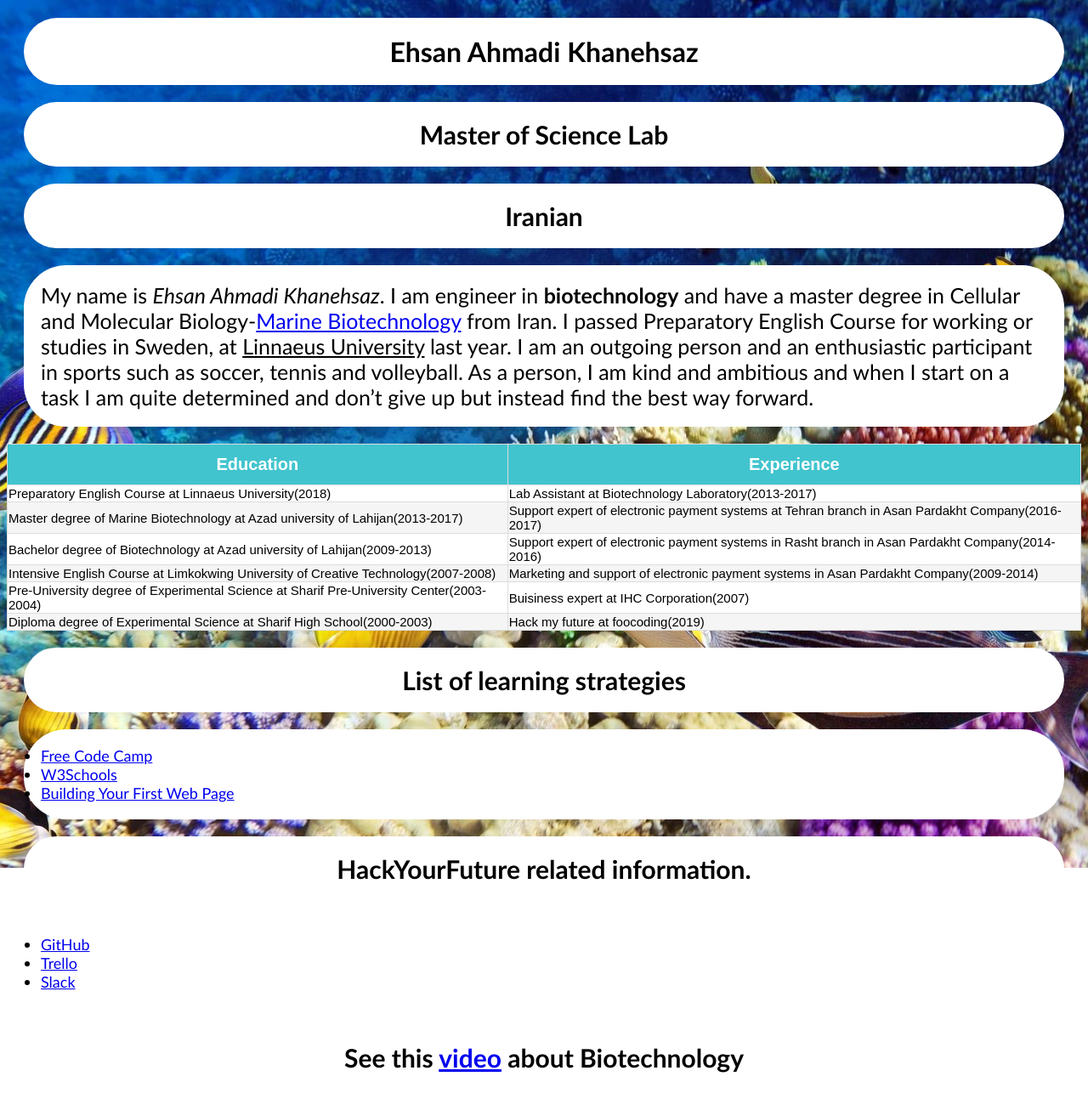
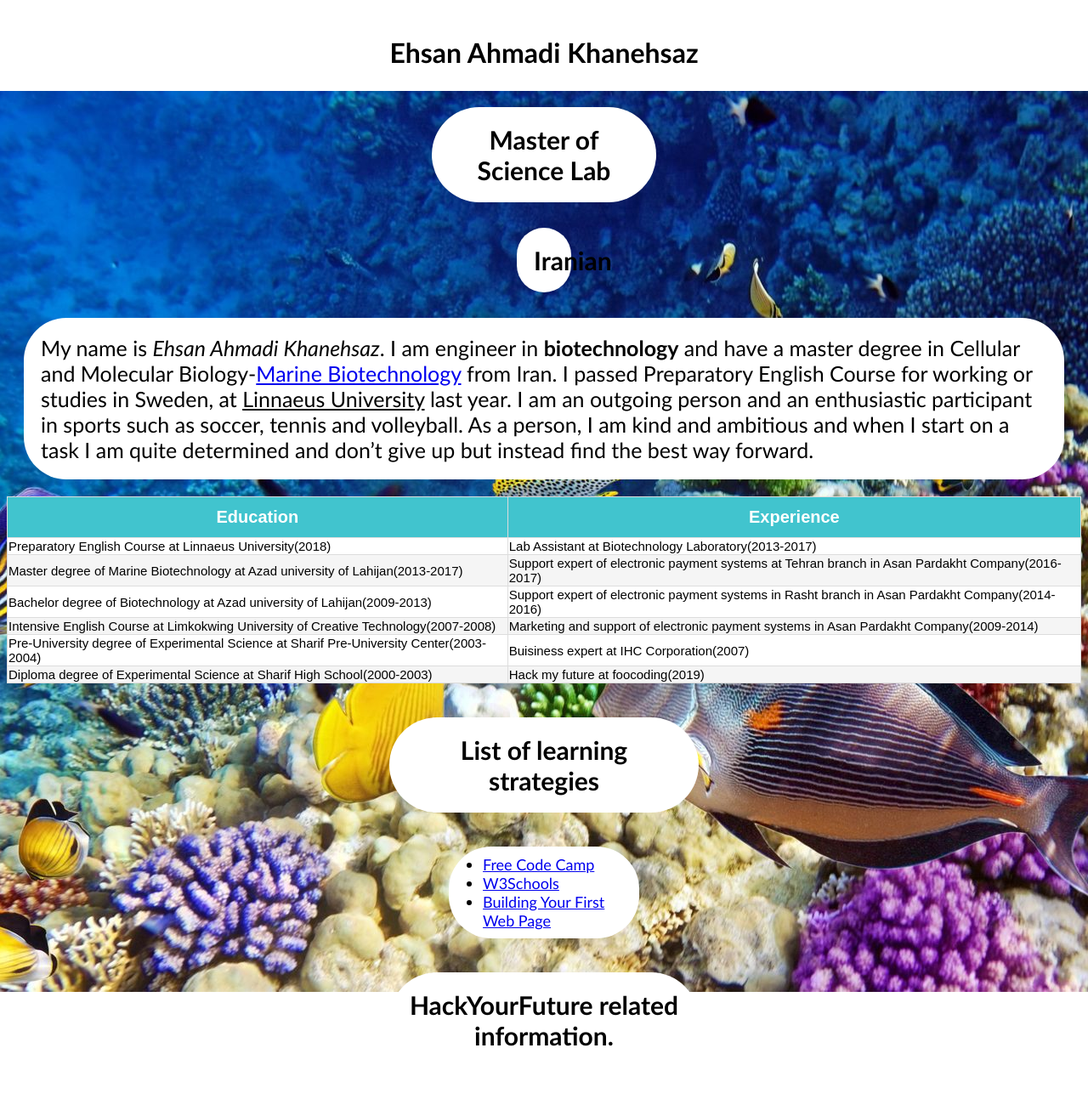
Before and after one commit to EhsanAhmadi121/hyf-html-css, a plain HTML site: page week1/index.html in a window 1280 px wide. Shown: the part 321-1614 px from the top of the page at 85% size. Drawn offline with Linux system fonts and the light colour scheme.

Commit message:
Update style.css

```diff
--- a/week1/style.css
+++ b/week1/style.css
@@ -23,7 +23,8 @@ h1 {
     background-color: white;
     color: black;
     padding: 20px;
-    margin: 20px;
+    margin-right: 430px;
+    margin-left: 430px;
     border-radius: 100px;
 }
 
@@ -34,7 +35,8 @@ h2 {
     background-color: white;
     color: black;
     padding: 20px;
-    margin: 20px;
+    margin-right: 500px;
+    margin-left: 500px;
     border-radius: 100px;
 }
 
@@ -45,7 +47,8 @@ h3 {
     background-color: white;
     color: black;
     padding: 20px;
-    margin: 20px;
+    margin-right: 600px;
+    margin-left: 600px;
     border-radius: 100px;
 }
 
@@ -56,7 +59,8 @@ h4 {
     background-color: white;
     color: black;
     padding: 20px;
-    margin: 20px;
+    margin-right: 450px;
+    margin-left: 450px;
     border-radius: 100px;
 }
 
@@ -102,8 +106,11 @@ ul {
     text-align: left;
     background-color: white;
     color: black;
-    padding: 20px;
-    margin: 20px;
+    padding-top: 10px;
+    padding-bottom: 10px;
+    margin-right: 520px;
+    margin-left: 520px;
+    margin-top: 1px;
     border-radius: 50px;
 }
 
@@ -114,6 +121,7 @@ h5 {
     background-color: white;
     color: black;
     padding: 20px;
-    margin: 20px;
+    margin-right: 400px;
+    margin-left: 400px;
     border-radius: 100px;
 }
```
